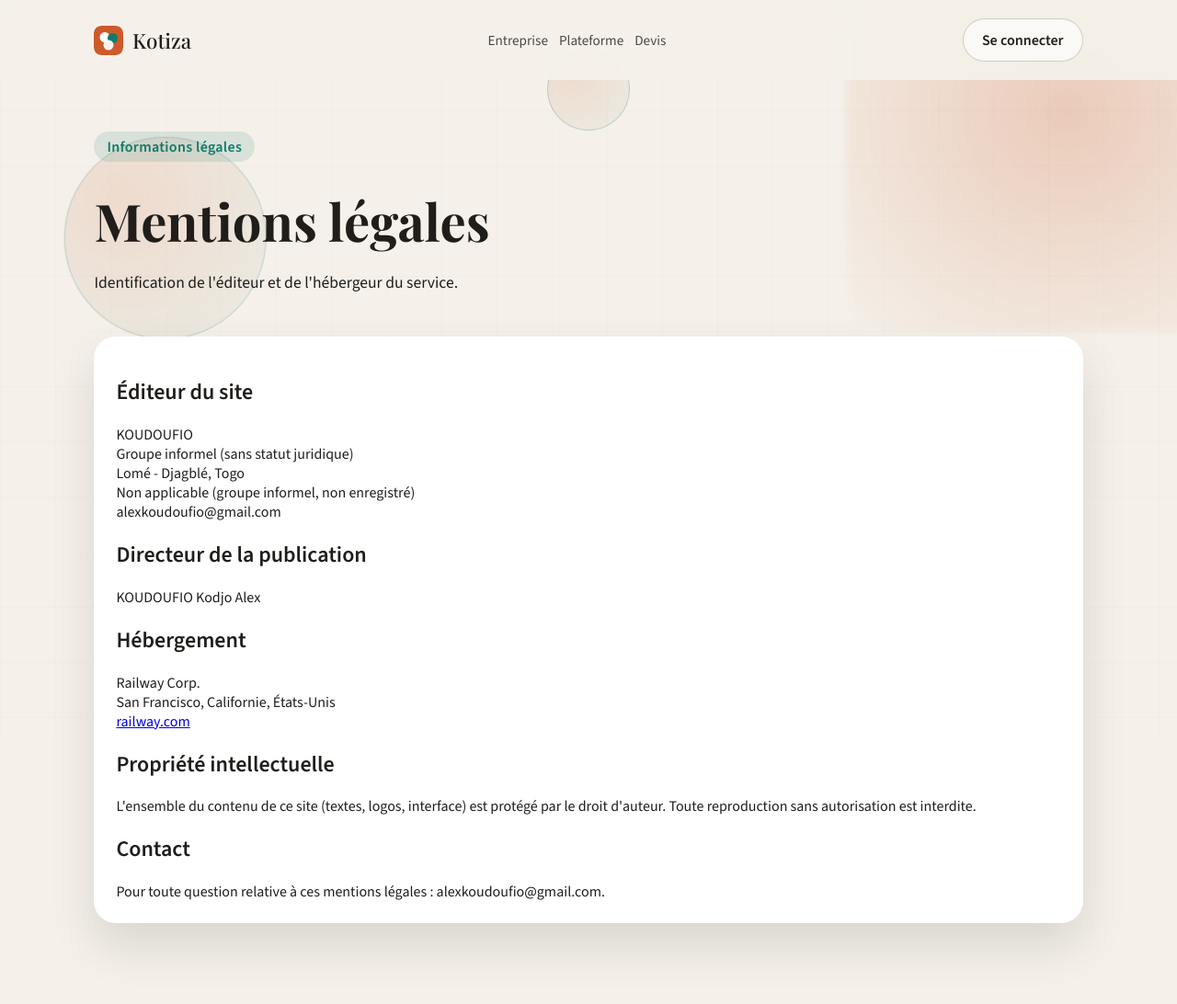
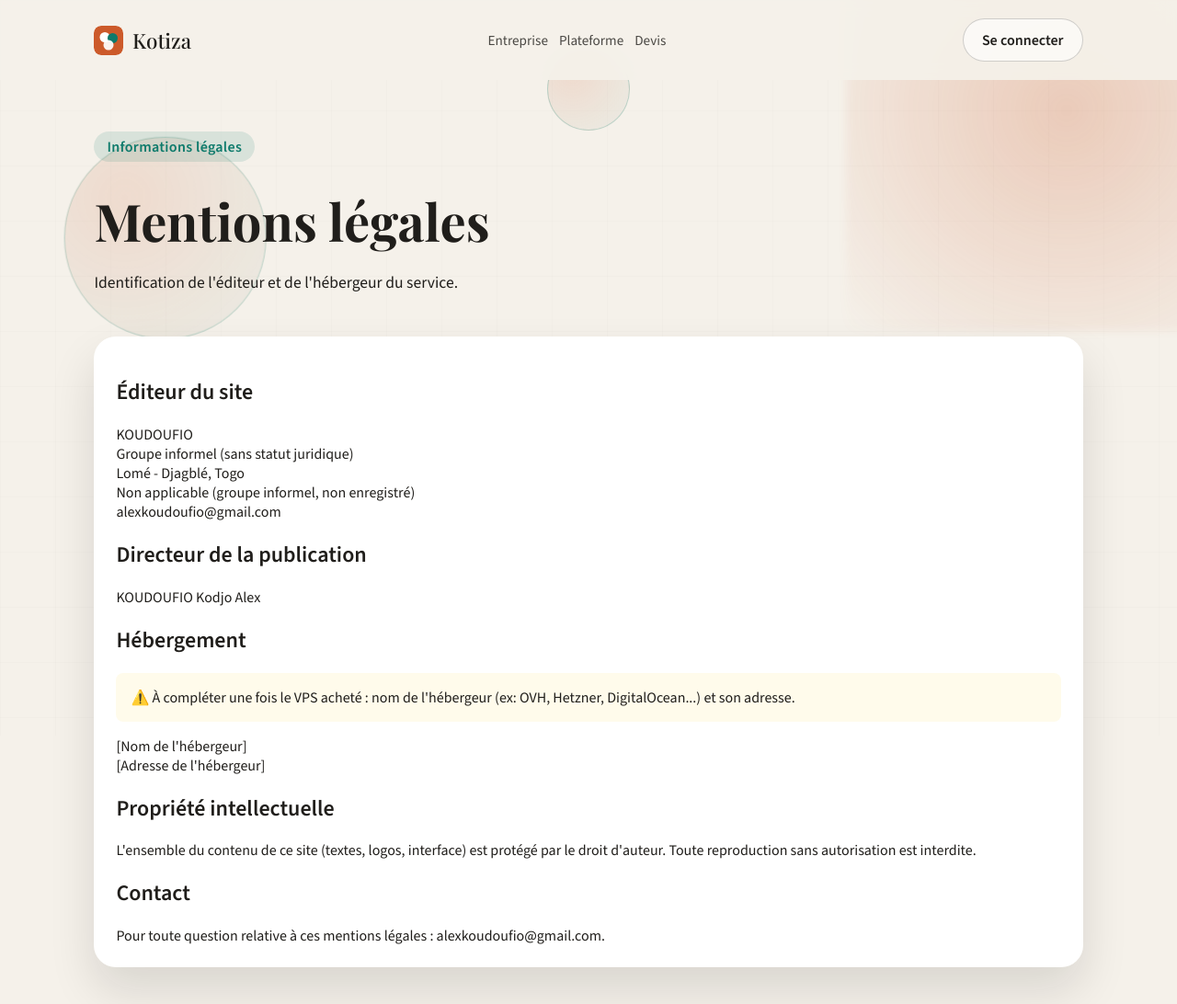
Before and after one commit to KOUDOUFIO/GroupManager, a Django app: page /mentions-legales/ in a window 1280 px wide. Shown: the top 1092 px of the page at 92% size. Run offline with Django 5.2, Linux system fonts and the light colour scheme; parts of the project's set-up code (start-up, migrations or seed data) failed here and were passed over.

Commit message:
Revert legal notice hosting section to a placeholder
Railway was a placeholder guess for a PaaS path; the deployment plan
is now a VPS whose provider isn't chosen yet, so a hardcoded "Railway
Corp." would be inaccurate.

Co-Authored-By: Claude Sonnet 5 <noreply@anthropic.com>

```diff
--- a/core/templates/core/legal_notice.html
+++ b/core/templates/core/legal_notice.html
@@ -25,10 +25,13 @@
   <p>KOUDOUFIO Kodjo Alex</p>
 
   <h2>Hébergement</h2>
+  <p style="margin-bottom: 1rem; padding: 1rem; border-radius: 8px; background: var(--color-warning-light, #fffbeb); color: var(--color-text-primary, #201e1b);">
+    ⚠️ À compléter une fois le VPS acheté : nom de l'hébergeur (ex: OVH, Hetzner, DigitalOcean...)
+    et son adresse.
+  </p>
   <p>
-    Railway Corp.<br>
-    San Francisco, Californie, États-Unis<br>
-    <a href="https://railway.com/legal/terms" target="_blank" rel="noopener">railway.com</a>
+    [Nom de l'hébergeur]<br>
+    [Adresse de l'hébergeur]
   </p>
 
   <h2>Propriété intellectuelle</h2>
```
